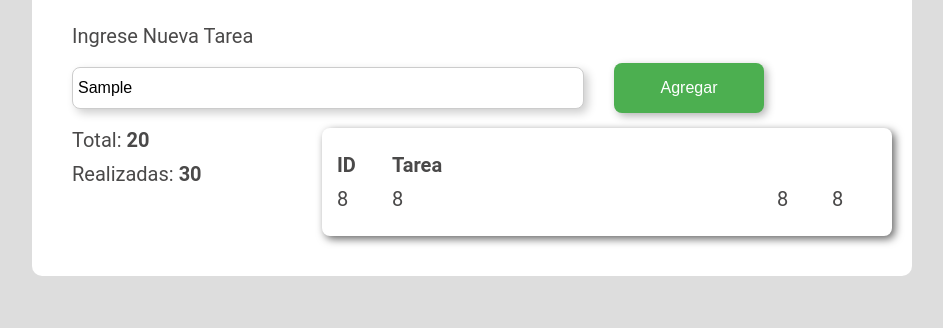
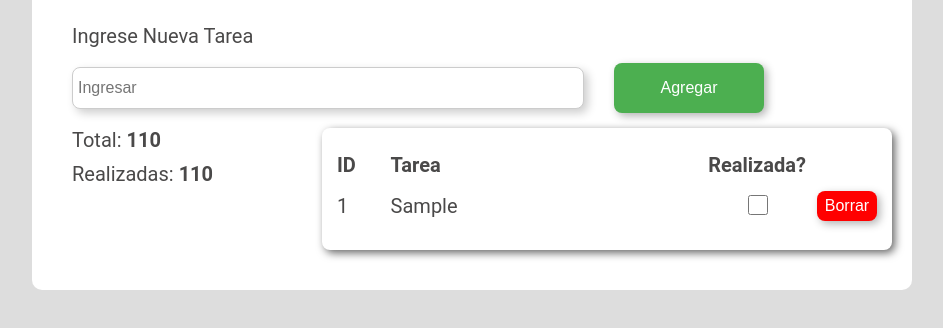
Before and after one commit to chermosillal/M3_desafio5, a plain HTML site: page index.html in a window 1280 px wide. Both pictures are taken after typing "Sample" into the empty fields and a click on the button "Agregar". Shown: the part 154-482 px from the top of the page, without its empty margins (168-1111 px from the left). Drawn offline with Linux system fonts and the light colour scheme.

Commit message:
Se Crea JS para el listado de tareas y al funcion de borrado

```diff
--- a/assets/css/style.css
+++ b/assets/css/style.css
@@ -81,6 +81,15 @@ button:hover {
     box-shadow: 3px 3px 8px rgba(0, 0, 0, 0.6); /* Sombra */
     border-radius: 8px; /* Esquinas redondeadas */
 }
+.listado input{
+    width: 20px;
+    box-shadow:none;
+}
+.listado button {
+    width: 60px; /* Ancho del botón */
+    height: 30px; /* Alto del botón */
+    background-color: red;
+}
 table {
     width: 100%;
     border-collapse: collapse;
@@ -95,10 +104,11 @@ th:nth-child(1), td:nth-child(1) {
     width: 10%; /* Ancho para la columna 1 */
 }
 th:nth-child(2), td:nth-child(2) {
-    width: 70%; /* Ancho para la columna 2 */
+    width:60%; /* Ancho para la columna 2 */
 }
 th:nth-child(3), td:nth-child(3) {
-    width: 10%; /* Ancho para la columna 3 */
+    width: 20%; /* Ancho para la columna 3 */
+    text-align: center;
 }
 th:nth-child(4), td:nth-child(4) {
     width: 10%; /* Ancho para la columna 4 */
--- a/assets/js/script.js
+++ b/assets/js/script.js
@@ -1,14 +1,60 @@
-let total = document.querySelector("#total");
-//total.textContent =20;
-total.innerHTML=20;
-console.log(total);
+//creamos las variables INICIALES
+var numeroId = 0; // Variable para el incremental del ID
+let arregloTareas = []; //Arreglo para almacenar tareas
+const nuevaTarea = document.querySelector("#nuevaTarea"); // Texto del Input
+const tablaDeTareas = document.querySelector("#tablaDeTareas"); // Tabla de tareas
+const btnAgregar = document.querySelector("#agregaTarea"); // Botón para agregar tareas
+
+/// BOTON DE AGREGAR TAREA
+btnAgregar.addEventListener("click", () => {
+    numeroId++;// Incrementamos el ID y lo usamos en la nueva tarea
+    //creamos el nuevo elemento
+    let tarea = {
+        id: numeroId,
+        nombre: nuevaTarea.value,
+        check: false
+    };
+    arregloTareas.push(tarea);// Añadimos la tarea al arreglo
+    nuevaTarea.value = ""; // Limpiamos el input para un nuevo ingreso
+    let html = "";// Generamos el HTML para mostrar las tareas
+    for (let tarea of arregloTareas) {
+        let check = tarea.check ? "checked" : ""; // Definimos si está marcada
+        html += `
+        <tr>
+            <td>${tarea.id}</td>
+            <td>${tarea.nombre}</td>
+            <td><input type="checkbox" id="ck${tarea.id}" ${check}></td>
+            <td><button onclick="borrar(${tarea.id})">Borrar</button></td>
+        </tr>`;
+    }
+    tablaDeTareas.innerHTML = html; //Actualizamos el DOM
+    //console.log(arregloTareas);
+});
+//---------------------------------FIN BOTON
 
 
-let realizadas = document.querySelector("#realizadas");
-console.log(realizadas);
-realizadas.innerHTML=30;
+//Funcion Borrar
+function borrar(id) {
+    // Encontramos el índice del elemento que queremos eliminar
+    const indice = arregloTareas.findIndex(tarea => tarea.id === id);
+    // Si se encuentra el índice (es diferente de -1), eliminamos el elemento con splice
+    if (indice !== -1) { //comprobamos que relaqmente exista
+        arregloTareas.splice(indice, 1); // Elimina 1 elemento en la posición del índice encontrado
+    }
 
-const tareas = document.querySelector("#tarea");
-tareas.innerHTML="<tr><td>8</td><td>8</td><td>8</td><td>8</td></tr>"
-// tareas.innerHTML="<tbody id='tarea'><tr><td>5</td><td>5</td><td>5</td><td>5</td></tr></tbody>"
-console.log(tareas);
+    // Generamos nuevamente el HTML después de eliminar la tarea
+    let html = "";
+    for (let tarea of arregloTareas) {
+        let check = tarea.check ? "checked" : "";
+        html += `
+        <tr>
+            <td>${tarea.id}</td>
+            <td>${tarea.nombre}</td>
+            <td><input type="checkbox" id="ck${tarea.id}" ${check}></td>
+            <td><button onclick="borrar(${tarea.id})">Borrar</button></td>
+        </tr>`;
+    }
+    tablaDeTareas.innerHTML = html;
+    //console.log(arregloTareas);
+}
+//---------------------------------Fin Funcion Borrar
--- a/index.html
+++ b/index.html
@@ -14,7 +14,7 @@
             <label for="name">Ingrese Nueva Tarea</label>
             <div class="ingreso">
                 <input type="text" id="nuevaTarea" placeholder="Ingresar">
-                <button type="submit">Agregar</button>
+                <button type="submit" id="agregaTarea">Agregar</button>
             </div>
             <div class="tareas">
                 <div class="conteo">
@@ -22,13 +22,12 @@
                     <p >Realizadas: <b id="realizadas">110</b></p>
                 </div>
                 <div class="listado">
+                    <!-- Creamos una tabla para mostrar los items ordenados -->
                     <table>
                         <thead>
-                            <tr><th>ID</th><th>Tarea</th></tr>
+                            <tr><th>ID</th><th>Tarea</th><th>Realizada?</th><th></th></tr>
                         </thead>
-                        <tbody id="tarea">
-                            <tr><td>0</td><td>0</td><td>0</td><td>0</td></tr>
-                        </tbody>
+                        <tbody id="tablaDeTareas"></tbody>
                     </table>
                 </div>
             </div>
```
